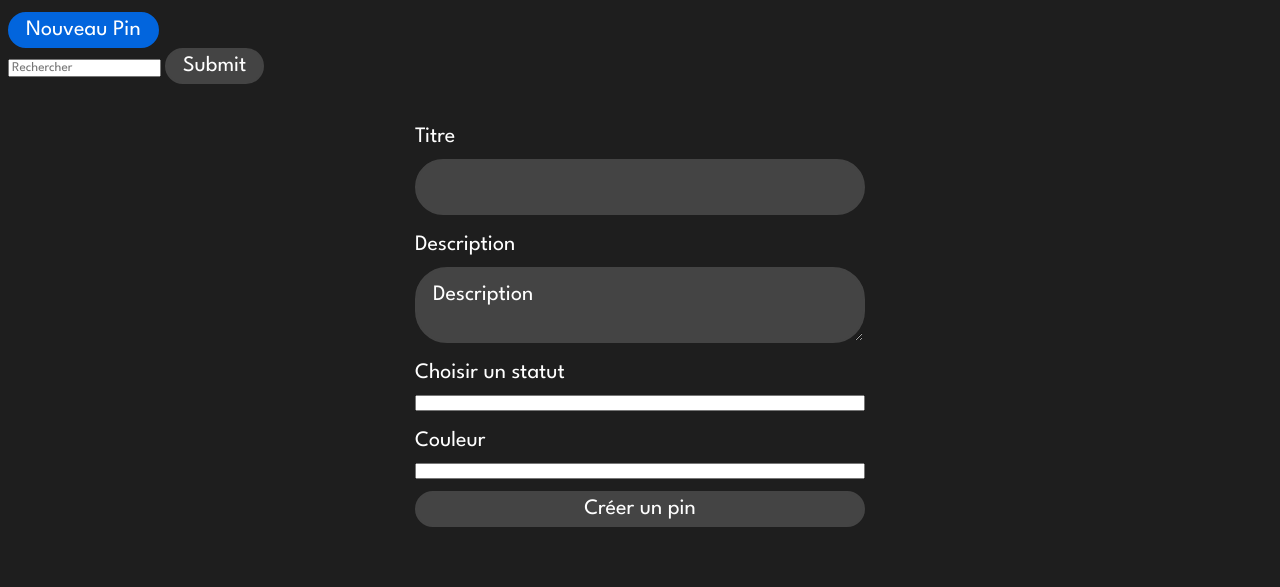
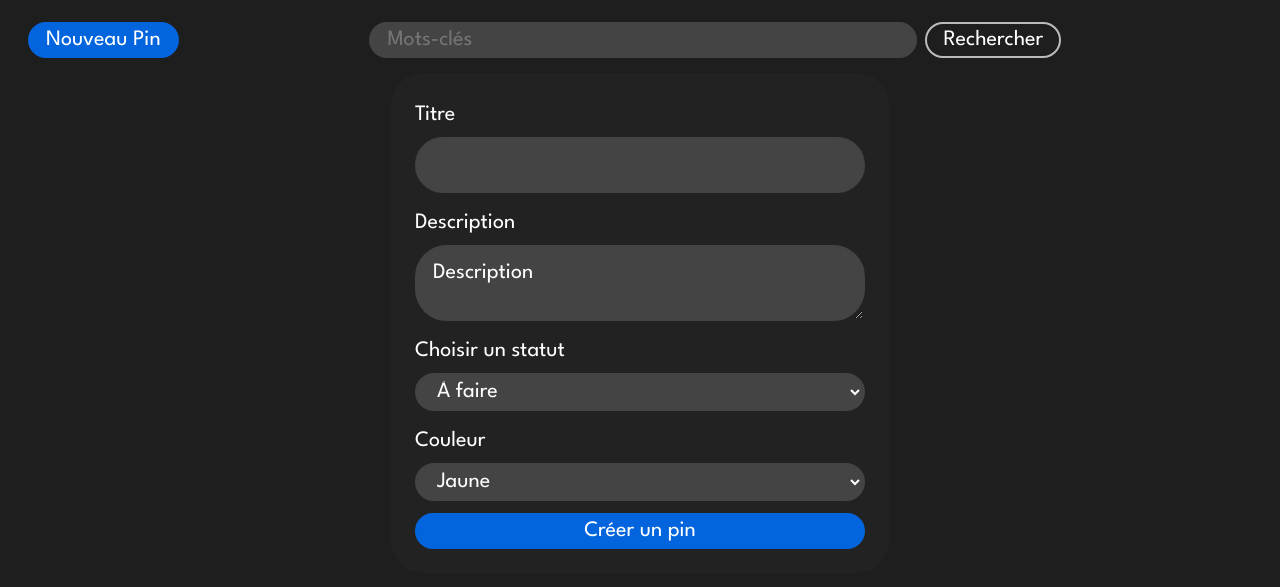
Before and after one commit to SorenKyojin/iron-pins, a plain HTML site: page index.html in a window 1280 px wide. Both pictures are taken after a click on the button "Nouveau Pin". Shown: the part 77-664 px from the top of the page. Drawn offline with Linux system fonts and the light colour scheme.

Commit message:
Ajout d'une barre de recherche et amélioration de la mise en page des pins

```diff
--- a/index.html
+++ b/index.html
@@ -20,8 +20,12 @@
             <button>Tableau...</button>
         </div>
     </header>
-    <div>
+    <div class="flex top-bar">
         <button id="new-pin-btn" class="btn-alt">Nouveau Pin</button>
+        <div class="search-container">
+            <input type="text" id="search-bar" name="Rechercher" placeholder="Mots-clés">
+            <button type="submit" id="search-submit" class="btn-clear">Rechercher</button>
+        </div>
     </div>
     <form action="" id="new-pin" class="hidden">
         <label for="titre">Titre</label>
@@ -43,12 +47,8 @@
             <option value="green">Vert</option>
             <option value="purple">Violet</option>
         </select>
-        <button type="submit" id="submit-new-pin-data">Créer un pin</button>
+        <button type="submit" id="submit-new-pin-data" class="btn-alt">Créer un pin</button>
     </form>
-    <div class="input-group">
-        <input type="text" id="rechercher" name="Rechercher" placeholder="Rechercher">
-        <button type="submit">Submit</button>
-    </div>
     <main id="pinboard"></main>
 </body>
 <script src="main.js"></script>
--- a/style.css
+++ b/style.css
@@ -37,14 +37,12 @@ header{
     align-items: center;
 }
 button{
-    border: none;
     background-color: var(--dark-btn-color);
     border: 2px solid var(--dark-btn-color);
     color: var(--font-color-dark);
     border-radius: 32px;
     font-size: 22px;
     padding: 6px 16px;
-
 }
 button:hover{
     border: 2px solid var(--blue);
@@ -57,6 +55,14 @@ button:hover{
 .btn-alt:hover{
     background-color: #3d89e6;
     border: 2px solid #3d89e6;
+}
+.btn-clear{
+    background-color: transparent;
+    border: 2px solid #BBBBBB;
+}
+.btn-clear:hover{
+    background-color: transparent;
+    border: 2px solid var(--blue);
 }
 .separator{
     /* Line */
@@ -85,7 +91,7 @@ button:hover{
     flex-direction: column;
     gap: 12px;
 
-    background-color: var(#222222);
+    background-color: #222222;
     border-radius: 32px;
 }
 #new-pin input, textarea{
@@ -105,3 +111,39 @@ label {
 .hidden {
   display: none !important;
 }
+.top-bar {
+  display: flex;
+  align-items: center;
+  justify-content: space-between; /* Pousse les éléments aux extrémités */
+  width: 100%;
+  padding: 10px 20px;
+  box-sizing: border-box;
+}
+
+/* Le conteneur de recherche se centre tout seul au milieu grâce aux marges automatiques */
+.search-container {
+  display: flex;
+  gap: 8px;
+  margin-inline: auto; /* Centre l'élément horizontalement dans l'espace disponible */
+}
+#search-bar{
+    background-color: var(--dark-btn-color);
+    border: 2px solid var(--dark-btn-color);
+    color: var(--font-color-dark);
+    border-radius: 32px;
+    font-size: 22px;
+    padding: 6px 16px;
+    min-width: 512px;
+}
+#search-bar:focus{
+    background-color: var(--dark-btn-color);
+    border: 2px solid var(--blue);
+}
+select{
+    background-color: var(--dark-btn-color);
+    border: 2px solid var(--dark-btn-color);
+    color: var(--font-color-dark);
+    border-radius: 32px;
+    font-size: 22px;
+    padding: 6px 16px;
+}
```
Also changed, not shown: table.js (added, +82 -0 lines).
